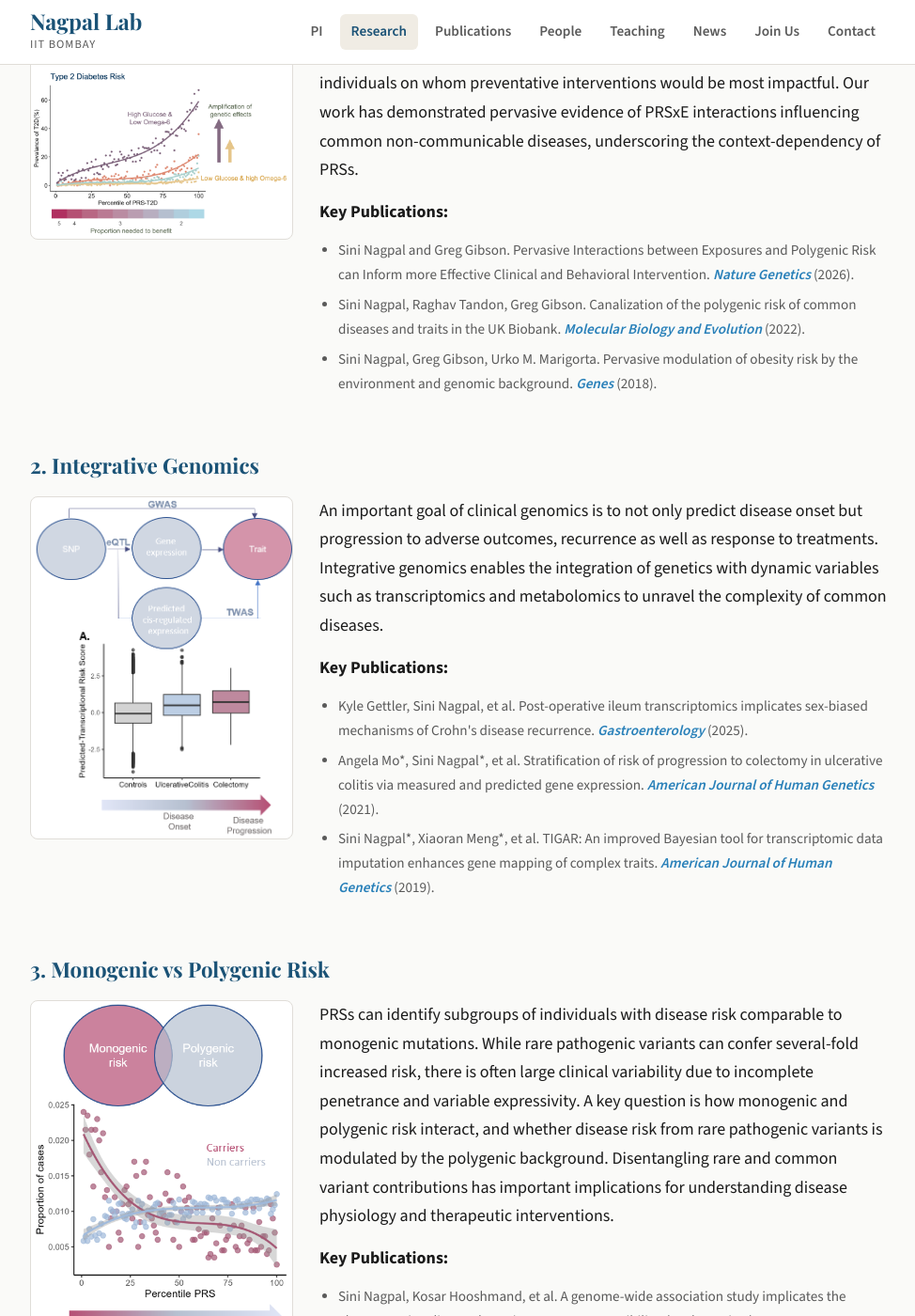
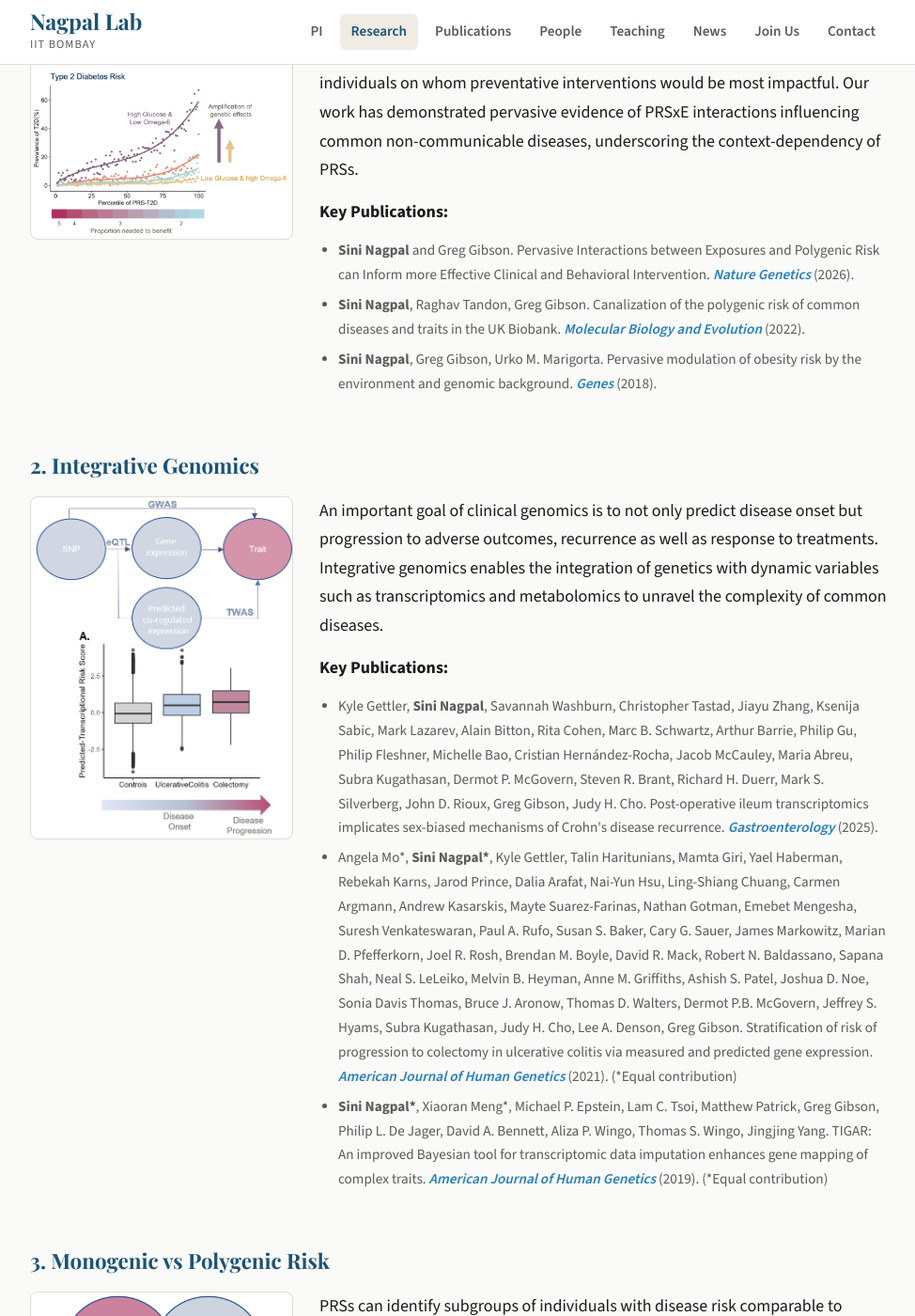
Before and after one commit to nagpallab/nagpallab.github.io, a Jekyll site: the page built from research.md, in a window 1280 px wide and 1400 px high, scrolled down 393 px. Shown: the whole window at 94% size, without its empty margins (152-1126 px from the left). Built offline with Jekyll 4.4.1, drawn with Linux system fonts in a browser that asks for light colours; some of the changed text lies outside the part shown.

Commit message:
Update research.md

```diff
--- a/research.md
+++ b/research.md
@@ -2,6 +2,10 @@
 layout: page
 title: Research
 ---
+
+<style>
+.pub-me-research { font-weight: 700; }
+</style>
 
 <p>A key challenge in precision medicine is understanding the drivers of inter-individual variability and how they mediate variability in disease risk and its outcomes. Our lab develops statistical genetics and integrative genomics strategies to improve disease risk stratification and patient outcomes. Our research spans four areas:</p>
 
@@ -13,9 +17,9 @@ title: Research
       <p>Polygenic risk scores (PRSs) offer significant value in risk stratification rather than overall prediction or diagnosis. When integrated with environmental and clinical risk factors, PRS-based approaches enhance the ability to identify individuals on whom preventative interventions would be most impactful. Our work has demonstrated pervasive evidence of PRSxE interactions influencing common non-communicable diseases, underscoring the context-dependency of PRSs.</p>
       <p><strong>Key Publications:</strong></p>
       <ul class="key-pubs">
-        <li><span class="pub-me">Sini Nagpal</span> and Greg Gibson. Pervasive Interactions between Exposures and Polygenic Risk can Inform more Effective Clinical and Behavioral Intervention. <span class="pub-journal">Nature Genetics</span> (2026).</li>
-        <li><span class="pub-me">Sini Nagpal</span>, Raghav Tandon, Greg Gibson. Canalization of the polygenic risk of common diseases and traits in the UK Biobank. <span class="pub-journal">Molecular Biology and Evolution</span> (2022).</li>
-        <li><span class="pub-me">Sini Nagpal</span>, Greg Gibson, Urko M. Marigorta. Pervasive modulation of obesity risk by the environment and genomic background. <span class="pub-journal">Genes</span> (2018).</li>
+        <li><span class="pub-me-research">Sini Nagpal</span> and Greg Gibson. Pervasive Interactions between Exposures and Polygenic Risk can Inform more Effective Clinical and Behavioral Intervention. <span class="pub-journal">Nature Genetics</span> (2026).</li>
+        <li><span class="pub-me-research">Sini Nagpal</span>, Raghav Tandon, Greg Gibson. Canalization of the polygenic risk of common diseases and traits in the UK Biobank. <span class="pub-journal">Molecular Biology and Evolution</span> (2022).</li>
+        <li><span class="pub-me-research">Sini Nagpal</span>, Greg Gibson, Urko M. Marigorta. Pervasive modulation of obesity risk by the environment and genomic background. <span class="pub-journal">Genes</span> (2018).</li>
       </ul>
     </div>
   </div>
@@ -29,9 +33,9 @@ title: Research
       <p>An important goal of clinical genomics is to not only predict disease onset but progression to adverse outcomes, recurrence as well as response to treatments. Integrative genomics enables the integration of genetics with dynamic variables such as transcriptomics and metabolomics to unravel the complexity of common diseases. </p>
       <p><strong>Key Publications:</strong></p>
       <ul class="key-pubs">
-        <li>Kyle Gettler, <span class="pub-me">Sini Nagpal</span>, et al. Post-operative ileum transcriptomics implicates sex-biased mechanisms of Crohn's disease recurrence. <span class="pub-journal">Gastroenterology</span> (2025).</li>
-        <li>Angela Mo*, <span class="pub-me">Sini Nagpal*</span>, et al. Stratification of risk of progression to colectomy in ulcerative colitis via measured and predicted gene expression. <span class="pub-journal">American Journal of Human Genetics</span> (2021).</li>
-        <li><span class="pub-me">Sini Nagpal*</span>, Xiaoran Meng*, et al. TIGAR: An improved Bayesian tool for transcriptomic data imputation enhances gene mapping of complex traits. <span class="pub-journal">American Journal of Human Genetics</span> (2019).</li>
+        <li>Kyle Gettler, <span class="pub-me-research">Sini Nagpal</span>, Savannah Washburn, Christopher Tastad, Jiayu Zhang, Ksenija Sabic, Mark Lazarev, Alain Bitton, Rita Cohen, Marc B. Schwartz, Arthur Barrie, Philip Gu, Philip Fleshner, Michelle Bao, Cristian Hernández-Rocha, Jacob McCauley, Maria Abreu, Subra Kugathasan, Dermot P. McGovern, Steven R. Brant, Richard H. Duerr, Mark S. Silverberg, John D. Rioux, Greg Gibson, Judy H. Cho. Post-operative ileum transcriptomics implicates sex-biased mechanisms of Crohn's disease recurrence. <span class="pub-journal">Gastroenterology</span> (2025).</li>
+        <li>Angela Mo*, <span class="pub-me-research">Sini Nagpal*</span>, Kyle Gettler, Talin Haritunians, Mamta Giri, Yael Haberman, Rebekah Karns, Jarod Prince, Dalia Arafat, Nai-Yun Hsu, Ling-Shiang Chuang, Carmen Argmann, Andrew Kasarskis, Mayte Suarez-Farinas, Nathan Gotman, Emebet Mengesha, Suresh Venkateswaran, Paul A. Rufo, Susan S. Baker, Cary G. Sauer, James Markowitz, Marian D. Pfefferkorn, Joel R. Rosh, Brendan M. Boyle, David R. Mack, Robert N. Baldassano, Sapana Shah, Neal S. LeLeiko, Melvin B. Heyman, Anne M. Griffiths, Ashish S. Patel, Joshua D. Noe, Sonia Davis Thomas, Bruce J. Aronow, Thomas D. Walters, Dermot P.B. McGovern, Jeffrey S. Hyams, Subra Kugathasan, Judy H. Cho, Lee A. Denson, Greg Gibson. Stratification of risk of progression to colectomy in ulcerative colitis via measured and predicted gene expression. <span class="pub-journal">American Journal of Human Genetics</span> (2021). (*Equal contribution)</li>
+        <li><span class="pub-me-research">Sini Nagpal*</span>, Xiaoran Meng*, Michael P. Epstein, Lam C. Tsoi, Matthew Patrick, Greg Gibson, Philip L. De Jager, David A. Bennett, Aliza P. Wingo, Thomas S. Wingo, Jingjing Yang. TIGAR: An improved Bayesian tool for transcriptomic data imputation enhances gene mapping of complex traits. <span class="pub-journal">American Journal of Human Genetics</span> (2019). (*Equal contribution)</li>
       </ul>
     </div>
   </div>
@@ -45,7 +49,7 @@ title: Research
       <p>PRSs can identify subgroups of individuals with disease risk comparable to monogenic mutations. While rare pathogenic variants can confer several-fold increased risk, there is often large clinical variability due to incomplete penetrance and variable expressivity. A key question is how monogenic and polygenic risk interact, and whether disease risk from rare pathogenic variants is modulated by the polygenic background. Disentangling rare and common variant contributions has important implications for understanding disease physiology and therapeutic interventions.</p>
       <p><strong>Key Publications:</strong></p>
       <ul class="key-pubs">
-        <li><span class="pub-me">Sini Nagpal</span>, Kosar Hooshmand, et al. A genome-wide association study implicates the glutamate signaling pathway in sarcoma susceptibility. (Under review).</li>
+        <li><span class="pub-me-research">Sini Nagpal</span>, Kosar Hooshmand, Piyushkumar Mundra, Mandy L. Ballinger, International Sarcoma Kindred Study (ISKS), Greg Gibson, David M. Thomas. A genome-wide association study implicates the glutamate signaling pathway in sarcoma susceptibility. (Under review).</li>
       </ul>
     </div>
   </div>
@@ -59,8 +63,8 @@ title: Research
       <p>Since genetic studies are largely European-biased, risk predictors are not translatable to individuals of non-European and mixed ancestries, exacerbating health disparities. As we move towards precision medicine, it is vital to include understudied populations in genetic analyses. Our lab studies the differential genetic architecture of diseases across populations and develops ancestry-informed genetic risk assessment approaches.</p>
       <p><strong>Key Publications:</strong></p>
       <ul class="key-pubs">
-        <li>Hari K. Somineni, <span class="pub-me">Sini Nagpal</span>, et al. Whole-genome sequencing of African Americans implicates differential genetic architecture in inflammatory bowel disease. <span class="pub-journal">American Journal of Human Genetics</span> (2021).</li>
-        <li>Courtney Astore, Shivam Sharma, <span class="pub-me">Sini Nagpal</span>, et al. The role of admixture in rare variant contributions to inflammatory bowel disease. <span class="pub-journal">Genome Medicine</span> (2023).</li>
+        <li>Hari K. Somineni, <span class="pub-me-research">Sini Nagpal</span>, Suresh Venkateswaran, David J. Cutler, David T. Okou, Talin Haritunians, Claire L. Simpson, Ferdouse Begum, Lisa W. Datta, Antonio J. Quiros, Jenifer Seminerio, Emebet Mengesha, et al. Whole-genome sequencing of African Americans implicates differential genetic architecture in inflammatory bowel disease. <span class="pub-journal">American Journal of Human Genetics</span> (2021).</li>
+        <li>Courtney Astore, Shivam Sharma, <span class="pub-me-research">Sini Nagpal</span>, NIDDK IBD Genetics Consortium, David J. Cutler, John D. Rioux, Judy H. Cho, Dermot P.B. McGovern, Steven R. Brant, Subra Kugathasan, I. King Jordan, Greg Gibson. The role of admixture in rare variant contributions to inflammatory bowel disease. <span class="pub-journal">Genome Medicine</span> (2023).</li>
       </ul>
     </div>
   </div>
```
